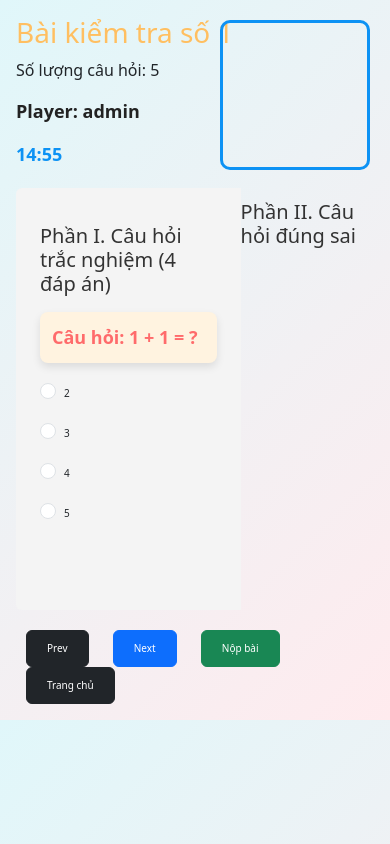
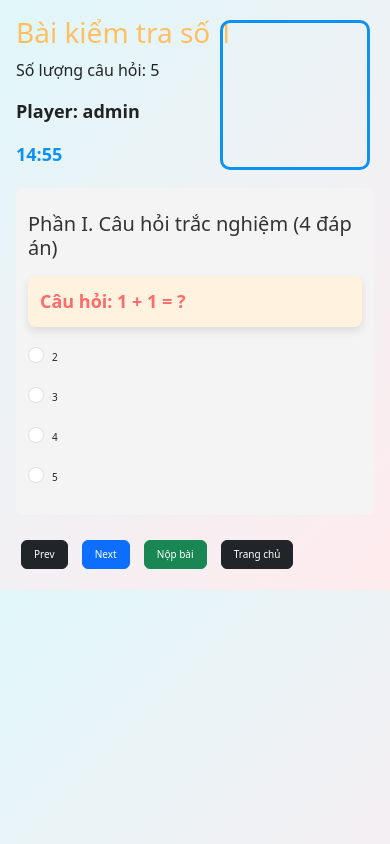
Before and after one commit to h4ck3r0002/exam_monitoring, a Django app: page /exam/4 in a window 390 px wide. Run offline with Django 4.2, Linux system fonts and the light colour scheme; a user stored in the database is signed in; data comes from the database, SQL or seed files in the repository; both versions use the stored data as it was after the commit; data that the repository does not hold is empty; some libraries are stand-ins or nearby versions.

Commit message:
Fix response exem mobile

```diff
--- a/static/assets/css/base.css
+++ b/static/assets/css/base.css
@@ -58,3 +58,36 @@
 ul {
     list-style: none;
 }
+
+
+/* Responsive styles for smaller screens */
+@media (max-width: 768px) {
+    .slider {
+        height: 60vh; /* Increase height for smaller screens */
+    }
+
+    .slide {
+        padding: 16px; /* Reduce padding */
+    }
+
+    .controls button {
+        padding: 8px 16px; /* Smaller buttons */
+        font-size: 14px; /* Smaller font size */
+        margin: 5px; /* Less margin between buttons */
+    }
+}
+
+@media (max-width: 576px) {
+    .slider {
+        height: auto; /* Further increase height for very small screens */
+    }
+
+    .slide {
+        padding: 12px; /* Further reduce padding */
+    }
+
+    .controls button {
+        padding: 6px 12px; /* Even smaller buttons */
+        font-size: 12px; /* Even smaller font size */
+    }
+}
--- a/templates/quiz/exam.html
+++ b/templates/quiz/exam.html
@@ -35,10 +35,11 @@
                     </div>
                 {% endfor %}
 
-                <!-- Phần câu hỏi đúng sai -->
-                <h3 style="color: #333;font-size: 20px;margin-top: 12px;" class="mb-3">Phần II. Câu hỏi đúng sai</h3>
+
                 {% for question in exam.questiontruefalse_set.all %}
                     <div class="slide">
+                        <!-- Phần câu hỏi đúng sai -->
+                        <h3 style="color: #333;font-size: 20px;margin-top: 12px;" class="mb-3">Phần II. Câu hỏi đúng sai</h3>
                         <p style="color: #FF6B6B; font-size: 18px; font-weight: bold; background-color: #FFF3E0; padding: 12px; border-radius: 8px; box-shadow: 0 4px 8px rgba(0, 0, 0, 0.1);">
                             Câu hỏi: {{ question.question_text }}
                         </p>
```
Also changed, not shown: db.sqlite3.
